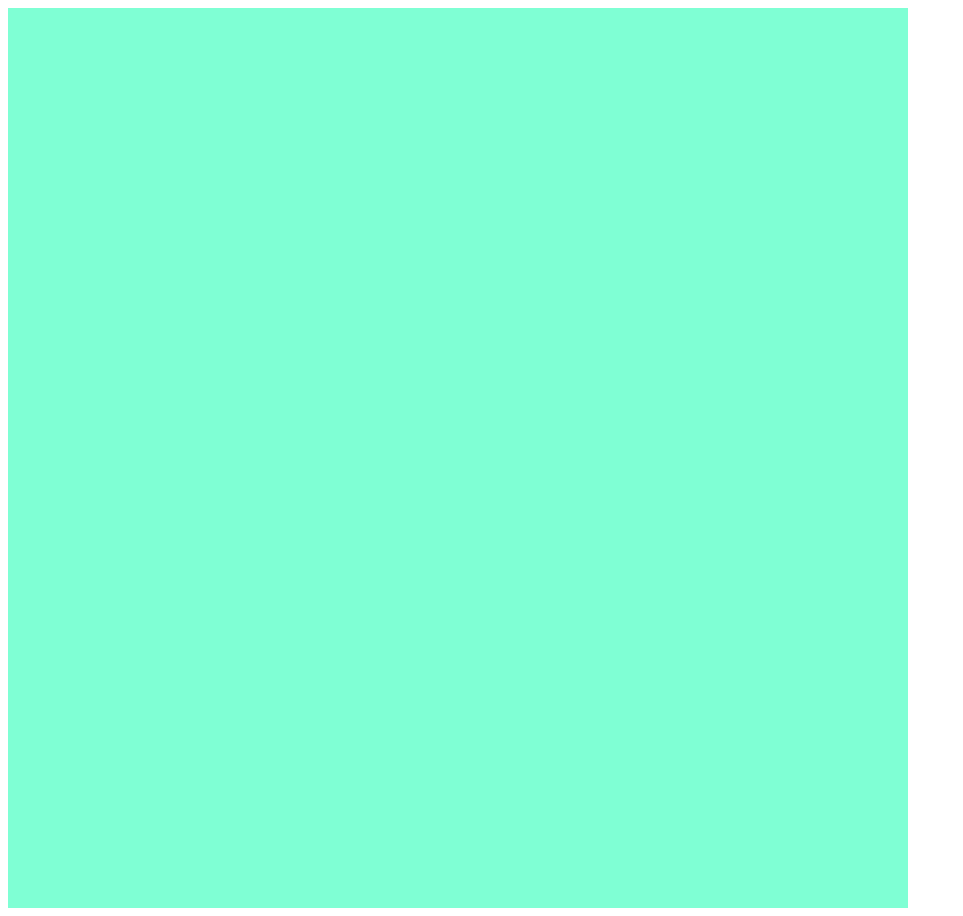
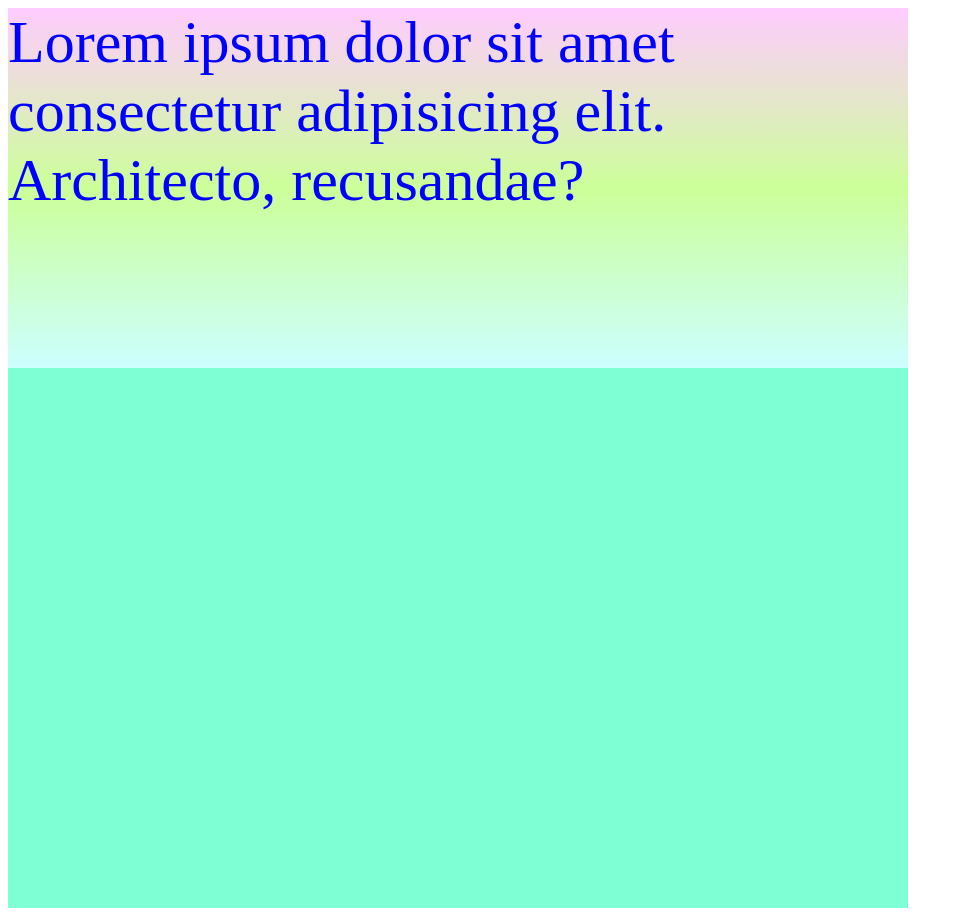
Before and after one commit to FTZinia/saturday-work, a plain HTML site: page index.html in a window 1280 px wide. Shown: the whole page, without its empty margins (0-963 px from the left). Drawn offline with Linux system fonts and the light colour scheme.

Commit message:
sib-1 decorated

```diff
--- a/index.html
+++ b/index.html
@@ -9,7 +9,9 @@
 </head>
 <body>
     <div class="main-1">
-        <div class="sub-1"></div>
+
+     <div class="sub-1">Lorem ipsum dolor sit amet consectetur adipisicing elit. Architecto, recusandae?</div>
+     <div class="sub-2"></div>
     </div>
 </body>
 </html>
--- a/style.css
+++ b/style.css
@@ -1,5 +1,15 @@
 .main-1{
     height: 900px;
     width: 900px;
-    background-color: aquamarine;
+   background-color: aquamarine;
+   font-size: 30px;
+
 }
+.sub-1{
+    height: 40%;
+    width: 100%;
+    color: blue;
+    background: linear-gradient(to top,#CCFFFF,#CCFF99,#FFCCFF);
+    font-size: 2em;
+
+}
```
